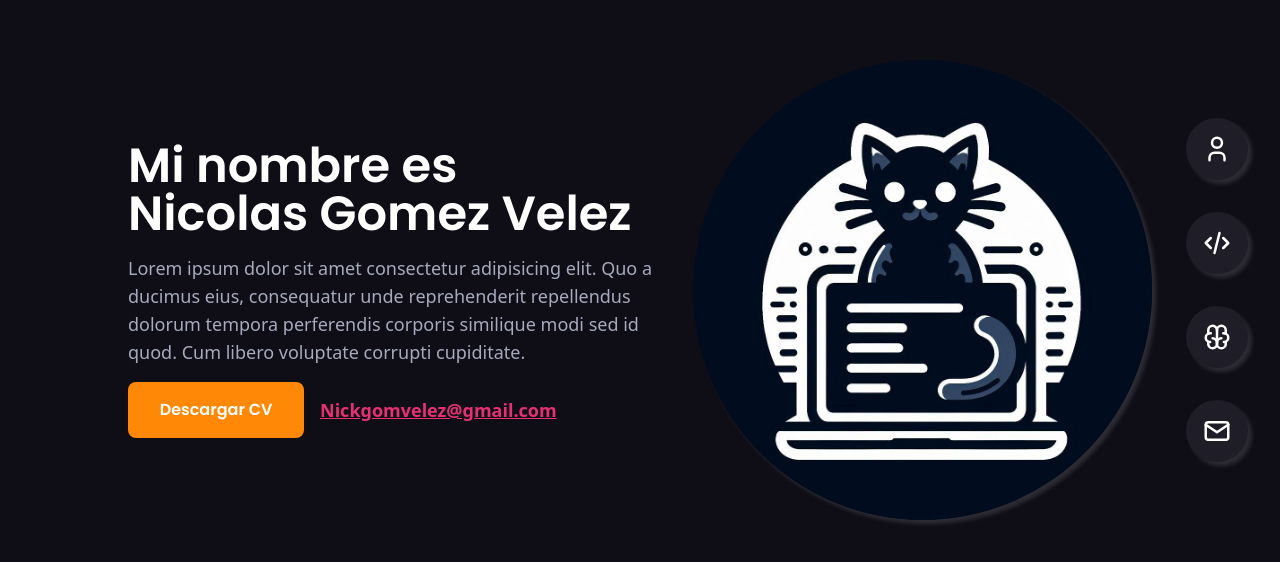
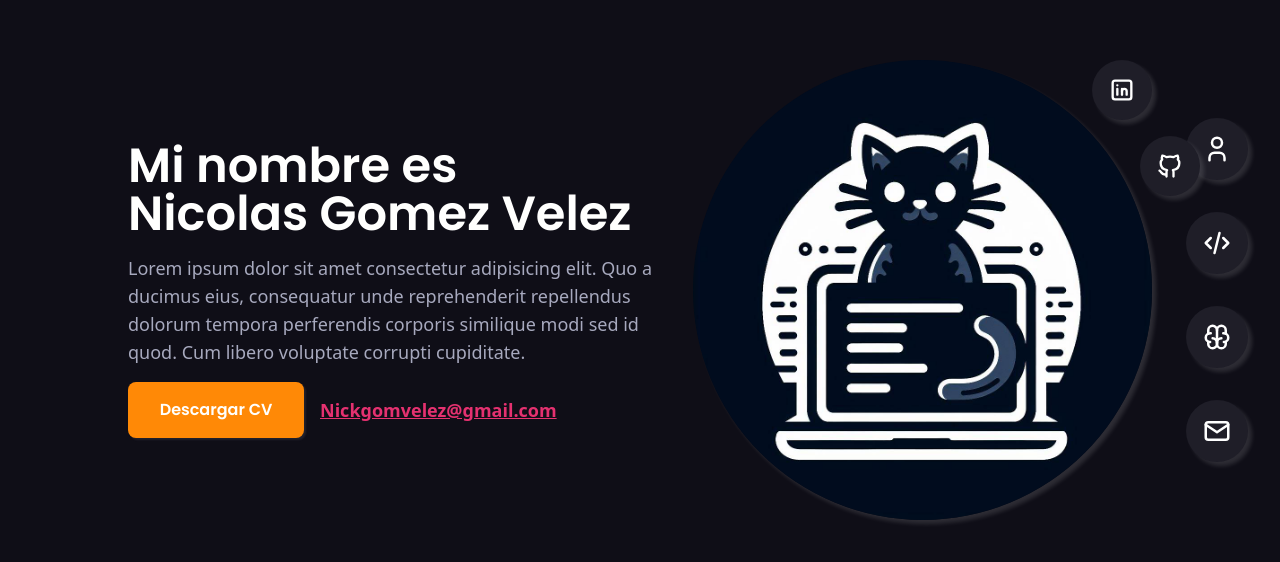
Before and after one commit to NickGV/Portafolio, a React (Vite) app: page / in a window 1280 px wide. Shown: the part 110-672 px from the top of the page. Built offline with nearby package versions, Linux system fonts and the light colour scheme.

Commit message:
Add social links, and change navbar links animations

```diff
--- a/src/assets/icons/GitHubIcon.jsx
+++ b/src/assets/icons/GitHubIcon.jsx
@@ -2,8 +2,8 @@ export const GitHubIcon = () => {
   return (
     <svg
       xmlns="http://www.w3.org/2000/svg"
-      width={24}
-      height={24}
+      width={28}
+      height={28}
       viewBox="0 0 24 24"
       fill="none"
       stroke="currentColor"
--- a/src/assets/icons/LinkedInIcon.jsx
+++ b/src/assets/icons/LinkedInIcon.jsx
@@ -2,8 +2,8 @@ export const LinkedinIcon = () => {
   return (
     <svg
       xmlns="http://www.w3.org/2000/svg"
-      width={24}
-      height={24}
+      width={28}
+      height={28}
       viewBox="0 0 24 24"
       fill="none"
       stroke="currentColor"
@@ -13,11 +13,14 @@ export const LinkedinIcon = () => {
       className="icon icon-tabler icons-tabler-outline icon-tabler-brand-linkedin"
     >
       <path stroke="none" d="M0 0h24v24H0z" fill="none" />
-      <path d="M4 4m0 2a2 2 0 0 1 2 -2h12a2 2 0 0 1 2 2v12a2 2 0 0 1 -2 2h-12a2 2 0 0 1 -2 -2z" />
-      <path d="M8 11l0 5" fill="none"/>
-      <path d="M8 8l0 .01" fill="none"/>
-      <path d="M12 16l0 -5" fill="none"/>
-      <path d="M16 16v-3a2 2 0 0 0 -4 0" fill="none"/>
+      <path
+        d="M4 4m0 2a2 2 0 0 1 2 -2h12a2 2 0 0 1 2 2v12a2 2 0 0 1 -2 2h-12a2 2 0 0 1 -2 -2z"
+        fill="none"
+      />
+      <path d="M8 11l0 5" fill="none" />
+      <path d="M8 8l0 .01" fill="none" />
+      <path d="M12 16l0 -5" fill="none" />
+      <path d="M16 16v-3a2 2 0 0 0 -4 0" fill="none" />
     </svg>
   );
 };
--- a/src/components/AboutSection.jsx
+++ b/src/components/AboutSection.jsx
@@ -1,11 +1,6 @@
 import profileImg from "../assets/Profile-img.jpg";
-import { GitIcon } from "../assets/icons/GitIcon";
 import { GitHubIcon } from "../assets/icons/GitHubIcon";
-import { CssIcon } from "../assets/icons/CssIcon";
-import { JavascriptIcon } from "../assets/icons/JavascriptIcon";
-import { HtmlIcon } from "../assets/icons/HtmlIcon";
-import { ReactIcon } from "../assets/icons/ReactIcon";
-import { TailwinCssIcon } from "../assets/icons/TailwinCssIcon";
+import { LinkedinIcon } from "../assets/icons/LinkedinIcon";
 
 export const AboutSection = () => {
   return (
@@ -25,7 +20,7 @@ export const AboutSection = () => {
           <div className="flex items-center gap-4">
             <button
               type="button"
-              className="p-4 w-44 bg-button rounded-lg shadow-sm font-title text-title font-semibold hover:bg-orange-700 transition-all"
+              className="p-4 w-44 bg-button rounded-lg font-title text-title font-semibold hover:text-opacity-80 transition-all shadow-btn "
             >
               Descargar CV
             </button>
@@ -38,20 +33,34 @@ export const AboutSection = () => {
             </a>
           </div>
         </div>
-        <div className="w-profile-img">
+        <div className="w-profile-img relative">
           <img
             src={profileImg}
             alt="profile-img"
             className="rounded-full shadow-custom"
           />
-          {/* <div>
-            <button>
-              <img src={linkedInIcon} alt="linkedin" />
-            </button>
-            <button>
-              <img src={githubIcon} alt="github" />
-            </button>
-          </div> */}
+          <div className="absolute top-0 right-0">
+            <a
+              href="https://www.linkedin.com/in/nicol%C3%A1s-g%C3%B3mez-902361274/"
+              target="_blank"
+              className="relative group text-white hover:text-link-text  hover:scale-110 transition-all p-4 bg-card-background shadow-custom rounded-full mb-4"
+            >
+              <LinkedinIcon />
+              <span className="absolute left-16 top-1/2 transform -translate-y-1/2 px-2 py-1 text-white rounded opacity-0 group-hover:opacity-100 transition-opacity font-semibold">
+                LinkedIn
+              </span>
+            </a>
+            <a
+              href="https://github.com/NickGV"
+              target="_blank"
+              className="group text-white hover:text-link-text hover:scale-110 transition-all p-4 bg-card-background shadow-custom rounded-full mb-4 absolute -right-12"
+            >
+              <GitHubIcon />
+              <span className="absolute left-16 top-1/2 transform -translate-y-1/2 px-2 py-1 text-white rounded opacity-0 group-hover:opacity-100 transition-opacity font-semibold">
+                GitHub
+              </span>
+            </a>
+          </div>
         </div>
       </div>
     </section>
--- a/src/components/NavBar.jsx
+++ b/src/components/NavBar.jsx
@@ -8,7 +8,7 @@ export const NavBar = () => {
     <nav className="flex flex-col fixed right-0 min-h-screen items-center justify-center mr-8">
       <div>
         <ul className="flex flex-col gap-8 ">
-          <li className="group relative p-4 bg-card-background rounded-full shadow-custom hover:translate-x-2 hover:translate-y-2 hover:shadow-custom-hover transition-all text-white  hover:text-orange-600 cursor-pointer">
+          <li className="group relative p-4 bg-card-background rounded-full shadow-custom active:translate-x-2 active:translate-y-2 active:shadow-custom-hover transition-all text-white  hover:text-orange-600 cursor-pointer">
             <a href="#">
               <AboutIcon />
             </a>
@@ -16,7 +16,7 @@ export const NavBar = () => {
               About
             </span>
           </li>
-          <li className="group relative p-4 bg-card-background rounded-full shadow-custom hover:translate-x-2 hover:translate-y-2 hover:shadow-custom-hover transition-all text-white  hover:text-orange-600 cursor-pointer">
+          <li className="group relative p-4 bg-card-background rounded-full shadow-custom active:translate-x-2 active:translate-y-2 active:shadow-custom-hover transition-all text-white  hover:text-orange-600 cursor-pointer">
             <a href="#">
               <ProjectsIcon />
             </a>
@@ -24,7 +24,7 @@ export const NavBar = () => {
               Projects
             </span>
           </li>
-          <li className="group relative p-4 bg-card-background rounded-full shadow-custom hover:translate-x-2 hover:translate-y-2 hover:shadow-custom-hover transition-all text-white  hover:text-orange-600 cursor-pointer">
+          <li className="group relative p-4 bg-card-background rounded-full shadow-custom active:translate-x-2 active:translate-y-2 active:shadow-custom-hover transition-all text-white  hover:text-orange-600 cursor-pointer">
             <a href="#">
               <SkillsIcon />
             </a>
@@ -32,7 +32,7 @@ export const NavBar = () => {
               Skills
             </span>
           </li>
-          <li className="group relative p-4 bg-card-background rounded-full shadow-custom hover:translate-x-2 hover:translate-y-2 hover:shadow-custom-hover transition-all text-white  hover:text-orange-600 cursor-pointer">
+          <li className="group relative p-4 bg-card-background rounded-full shadow-custom active:translate-x-2 active:translate-y-2 active:shadow-custom-hover transition-all text-white  hover:text-orange-600 cursor-pointer">
             <a href="#">
               <ContactIcon />
             </a>
--- a/tailwind.config.js
+++ b/tailwind.config.js
@@ -25,6 +25,7 @@ export default {
       boxShadow: {
         custom: "4px 4px 4px 0px #fffffe20",
         "custom-hover": "2px 2px px 2px #fffffe20",
+        "btn": "2px 2px 2px 0px #a7a9be20",
       }
     },
   },
```
